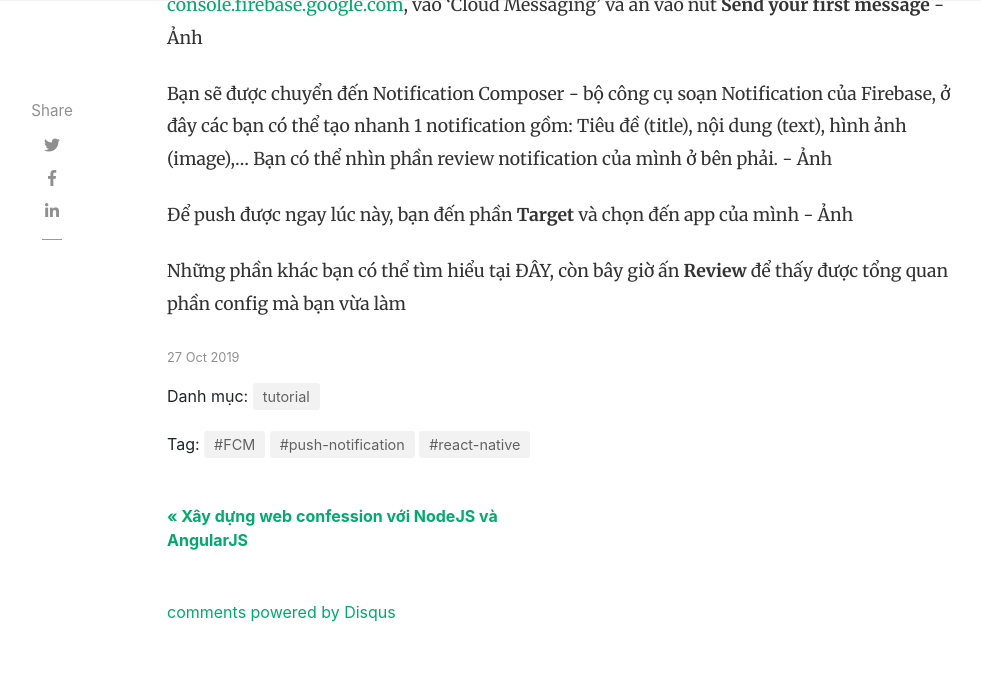
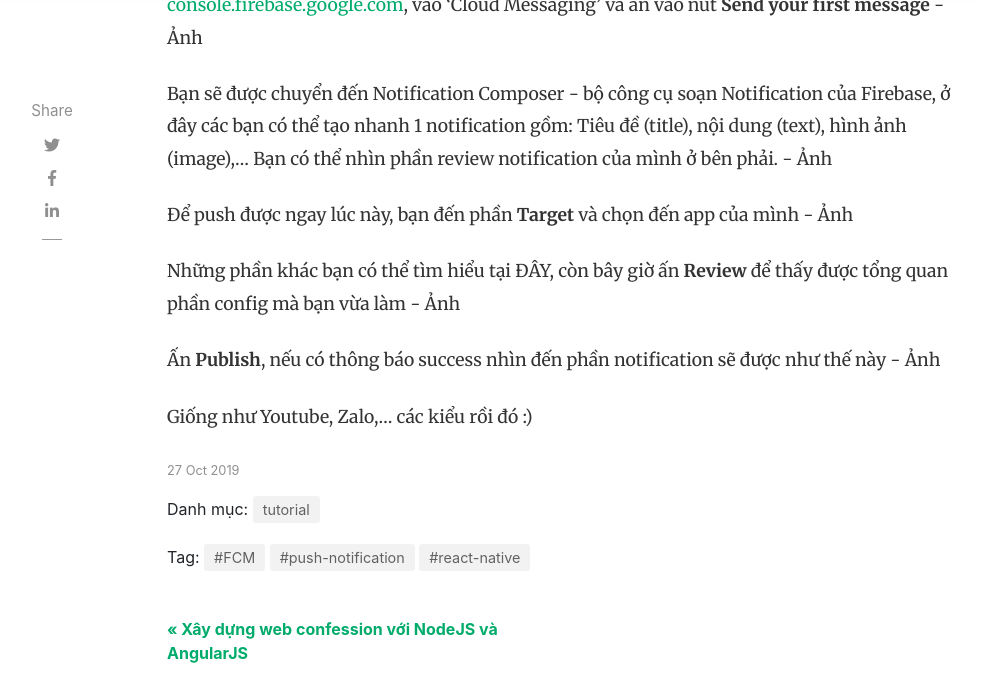
Before and after one commit to tuitucode/tuitucode.github.io, a Jekyll site: the page built from _posts/2019-10-27-push-notification-w-FCM-in-react-native.md, in a window 1280 px wide and 900 px high, scrolled down 5599 px, cut to the strip 0-688 px from the top of the window. Shown: the whole strip, without its empty margins (118-1099 px from the left). Built offline with Jekyll 4.4.1, drawn with Linux system fonts in a browser that asks for light colours; nearby versions of some CDN libraries; comment, search, counter and statistics services are not loaded.

Commit message:
Update 2019-10-27-push-notification-w-FCM-in-react-native.md

```diff
--- a/_posts/2019-10-27-push-notification-w-FCM-in-react-native.md
+++ b/_posts/2019-10-27-push-notification-w-FCM-in-react-native.md
@@ -151,3 +151,9 @@ Bạn sẽ được chuyển đến Notification Composer - bộ công cụ so
 	- Ảnh
 
 Những phần khác bạn có thể tìm hiểu tại ĐÂY, còn bây giờ ấn **Review** để thấy được tổng quan phần config mà bạn vừa làm
+	- Ảnh
+
+Ấn **Publish**, nếu có thông báo success nhìn đến phần notification sẽ được như thế này
+	- Ảnh
+
+Giống như Youtube, Zalo,... các kiểu rồi đó :)
```
